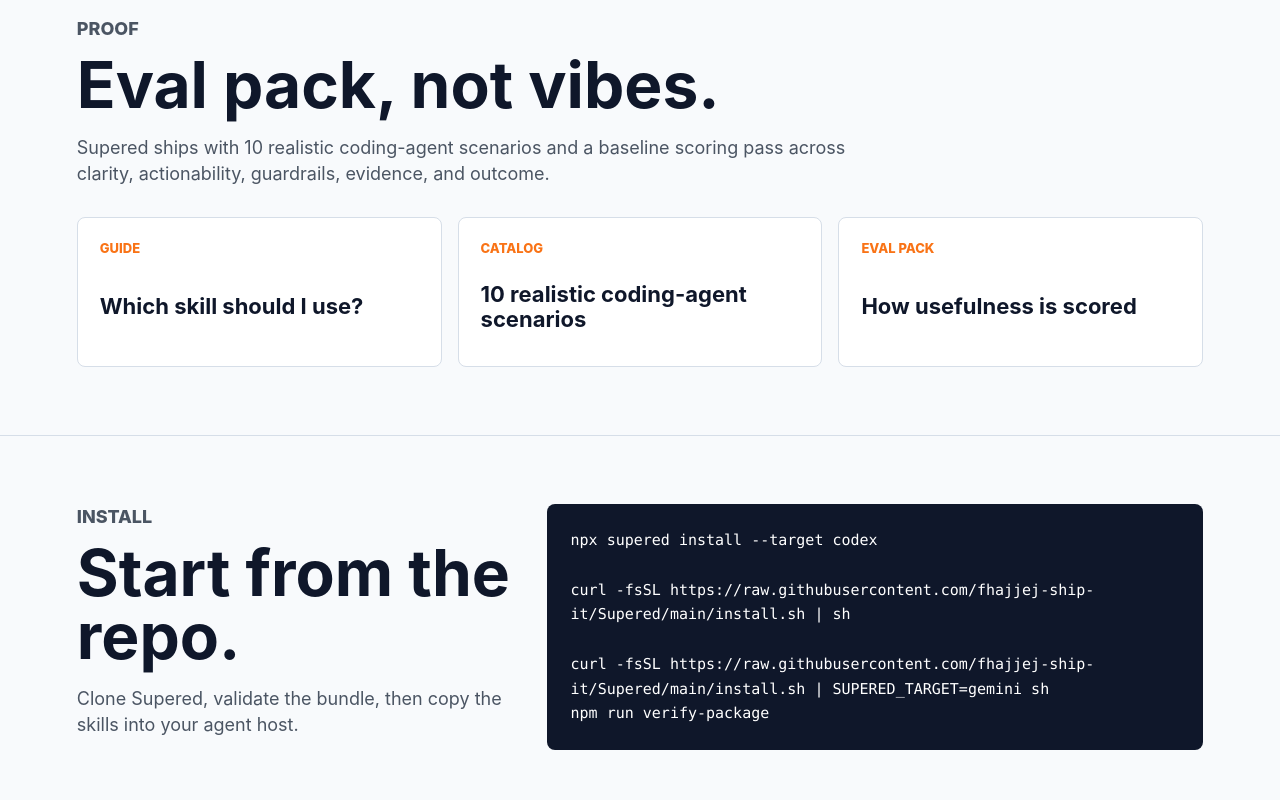
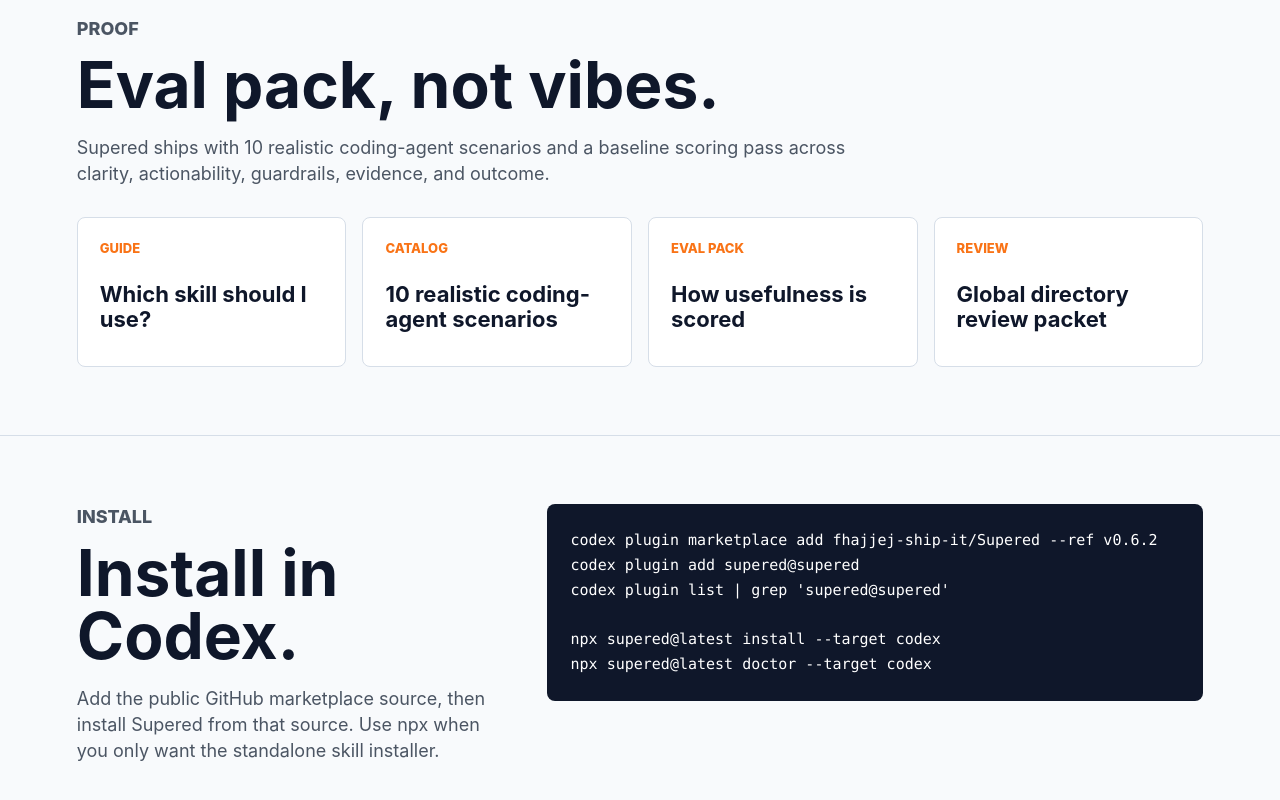
Before and after one commit to fhajjej-ship-it/Supered, a website: page docs/index.html in a window 1280 px wide. Shown: the part 1316-2116 px from the top of the page. Drawn offline with Linux system fonts and the light colour scheme.

Commit message:
Surface public Codex install path

```diff
--- a/docs/index.html
+++ b/docs/index.html
@@ -85,21 +85,25 @@
             <span>Eval pack</span>
             <strong>How usefulness is scored</strong>
           </a>
+          <a href="https://github.com/fhajjej-ship-it/Supered/blob/main/docs/codex-global-listing-submission.md">
+            <span>Review</span>
+            <strong>Global directory review packet</strong>
+          </a>
         </div>
       </section>
 
       <section id="install" class="install" aria-labelledby="install-title">
         <div>
           <p class="eyebrow">Install</p>
-          <h2 id="install-title">Start from the repo.</h2>
-          <p>Clone Supered, validate the bundle, then copy the skills into your agent host.</p>
+          <h2 id="install-title">Install in Codex.</h2>
+          <p>Add the public GitHub marketplace source, then install Supered from that source. Use npx when you only want the standalone skill installer.</p>
         </div>
-        <pre><code>npx supered install --target codex
+        <pre><code>codex plugin marketplace add fhajjej-ship-it/Supered --ref v0.6.2
+codex plugin add supered@supered
+codex plugin list | grep 'supered@supered'
 
-curl -fsSL https://raw.githubusercontent.com/fhajjej-ship-it/Supered/main/install.sh | sh
-
-curl -fsSL https://raw.githubusercontent.com/fhajjej-ship-it/Supered/main/install.sh | SUPERED_TARGET=gemini sh
-npm run verify-package</code></pre>
+npx supered@latest install --target codex
+npx supered@latest doctor --target codex</code></pre>
       </section>
     </main>
   </body>
--- a/docs/styles.css
+++ b/docs/styles.css
@@ -241,7 +241,7 @@ h3 {
 .proof-grid {
   display: grid;
   gap: 16px;
-  grid-template-columns: repeat(3, minmax(0, 1fr));
+  grid-template-columns: repeat(auto-fit, minmax(220px, 1fr));
   margin-top: 30px;
 }
 
```
Also changed, not shown: docs/launch-post.md (added, +35 -0 lines), tests/launch.test.mjs (+6 -0 lines), README.md, plugins/supered/README.md.
